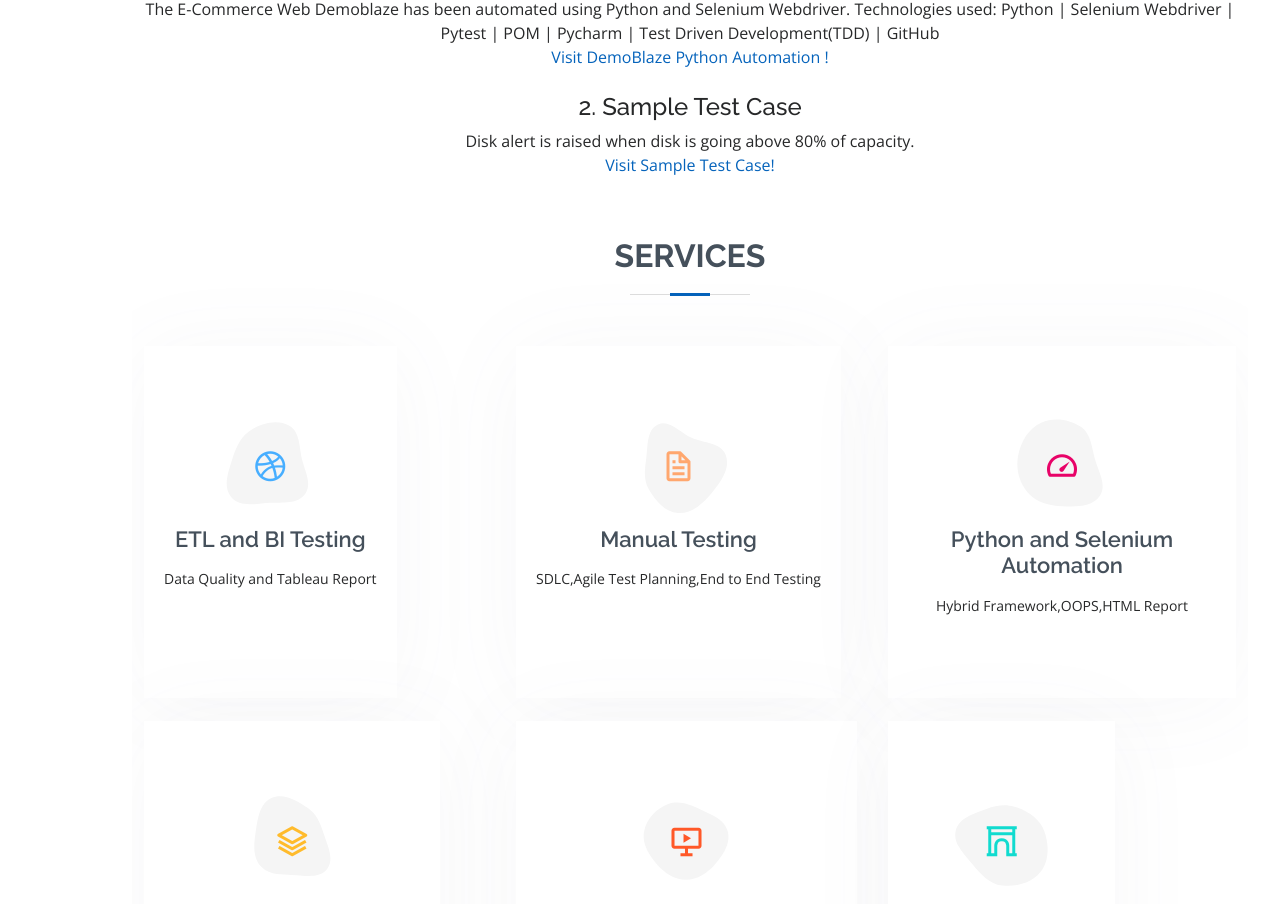
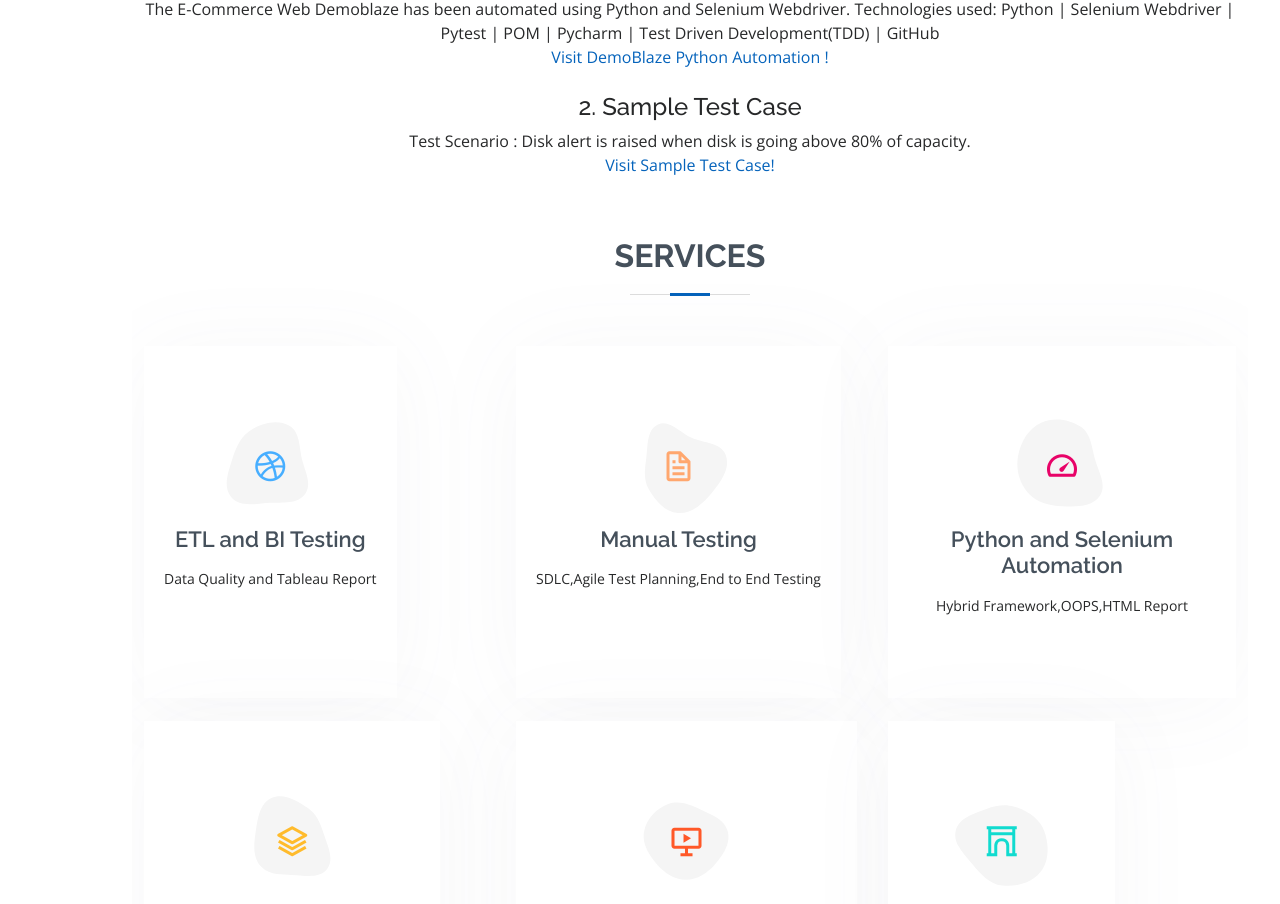
Before and after one commit to anandrwaghmare/Professional-Portfolio, a plain HTML site: page index.html in a window 1280 px wide. Shown: the part 2671-3575 px from the top of the page. Drawn offline with nearby package versions, Linux system fonts and the light colour scheme.

Commit message:
Update index.html

```diff
--- a/index.html
+++ b/index.html
@@ -261,7 +261,7 @@
 
               <h4>2. Sample Test Case</h4>
 
-          <p>Disk alert is raised when disk is going above 80% of capacity.</p>
+          <p>Test Scenario : Disk alert is raised when disk is going above 80% of capacity.</p>
         </div>
 
         <div class="row">
```
